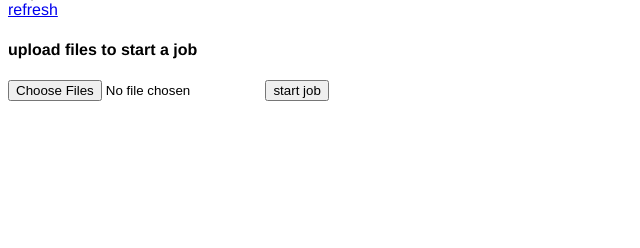
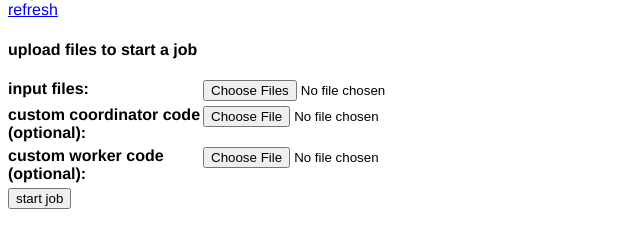
Before and after one commit to fstachura/irio2024-mapreduce, a Flask app: template mapreduce/frontend/templates/index.html in a window 1280 px wide. Shown: the part 148-396 px from the top of the page, without its empty margins (0-640 px from the left). Run offline with Flask 3, Linux system fonts and the light colour scheme; the template is opened without the code that fills it, so the values that code supplies are empty.

Commit message:
frontend: Add support for custom code

```diff
--- a/mapreduce/frontend/server.py
+++ b/mapreduce/frontend/server.py
@@ -7,6 +7,8 @@ from flask_httpauth import HTTPBasicAuth
 from werkzeug.security import generate_password_hash, check_password_hash
 from google.protobuf.empty_pb2 import Empty
 from google.cloud import storage
+
+from mapreduce import worker
 
 from ..proto import coordinator_pb2
 from ..proto import coordinator_pb2_grpc
@@ -28,20 +30,32 @@ def get_status(coordinator_addr):
         stub = coordinator_pb2_grpc.CoordinatorServiceStub(channel)
         return stub.LastJobStatus(Empty())
 
-def get_file_upload_url(coordinator_addr, num):
+def get_file_upload_url(coordinator_addr, num, direct=False):
     with grpc.insecure_channel(coordinator_addr) as channel:
         stub = coordinator_pb2_grpc.CoordinatorServiceStub(channel)
-        return stub.UploadFiles(coordinator_pb2.UploadFilesRequest(numberOfFiles=num))
+        return stub.UploadFiles(coordinator_pb2.UploadFilesRequest(numberOfFiles=num, withoutDirectory=direct))
 
-def start_job(coordinator_addr, input_location):
+def start_job(coordinator_addr, input_location, coordinator_code_location, worker_code_location):
     with grpc.insecure_channel(coordinator_addr) as channel:
         stub = coordinator_pb2_grpc.CoordinatorServiceStub(channel)
         result = stub.StartJob(
                 coordinator_pb2.StartJobRequest(
                     inputLocation=input_location,
-                    outputLocation=input_location.rstrip("/") + "_output"
+                    outputLocation=input_location.rstrip("/") + "_output",
+                    coordinatorCodeLocation=coordinator_code_location,
+                    workerCodeLocation=worker_code_location,
                 )
             )
+
+def upload_code_file(code):
+    upload_result = get_file_upload_url(app.config["COORDINATOR_ADDR"], 1, True)
+    result = requests.put(upload_result.uploadUrls[0],
+                          code.read(),
+                          headers={'Content-Type': 'application/octet-stream'})
+    if result.status_code != 200:
+        return None, result
+    else:
+        return upload_result.inputLocation[0], None
 
 def generate_index(msg=""):
     last_job = get_status(app.config["COORDINATOR_ADDR"])
@@ -69,9 +83,23 @@ def download_last():
 @auth.login_required
 def start():
     files = request.files.getlist("file")
+    coordinator_code = request.files.get("coordinator_code_file")
+    worker_code = request.files.get("worker_code_file")
+    coordinator_code_location, worker_code_location = None, None
+
+    failed = []
+
+    if coordinator_code is not None and len(coordinator_code.filename) != 0:
+        coordinator_code_location, upload_result = upload_code_file(coordinator_code)
+        if upload_result is not None:
+            failed.append((coordinator_code.filename, upload_result.status_code, upload_result.text))
+
+    if worker_code is not None and len(worker_code.filename) != 0:
+        worker_code_location, upload_result = upload_code_file(worker_code)
+        if upload_result is not None:
+            failed.append((worker_code.filename, upload_result.status_code, upload_result.text))
 
     uploadResult = get_file_upload_url(app.config["COORDINATOR_ADDR"], len(files))
-    failed = []
 
     for (f, url) in zip(files, uploadResult.uploadUrls):
         result = requests.put(url, f.read(), headers={'Content-Type': 'application/octet-stream'})
@@ -80,8 +108,13 @@ def start():
 
     if len(failed) == 0:
         try:
-            start_job(app.config["COORDINATOR_ADDR"], uploadResult.inputLocation)
-            return generate_index("files uploaded successfully, job started. inputlocation: " + uploadResult.inputLocation)
+            start_job(
+                app.config["COORDINATOR_ADDR"],
+                uploadResult.inputLocation[0],
+                coordinator_code_location,
+                worker_code_location,
+            )
+            return generate_index("files uploaded successfully, job started. inputlocation: " + uploadResult.inputLocation[0])
         except Exception:
             logging.exception("failed to start job")
             return generate_index("failed to start job, check logs")
--- a/mapreduce/frontend/templates/index.html
+++ b/mapreduce/frontend/templates/index.html
@@ -6,6 +6,17 @@
         <style>
         html {
             font-family: helvetica;
+        }
+
+        #form {
+            width: max(35vw, 200px);
+        }
+
+        .form-input {
+            display: grid;
+            grid-template-columns: 1fr 1fr;
+            margin-top: 5px;
+            margin-bottom: 5px;
         }
         </style>
     </head>
@@ -21,9 +32,20 @@
         </div>
         <a href="/">refresh</a>
         <h3>{{ msg }}</h3>
-        <form action="/start" method="POST" enctype="multipart/form-data">
+        <form id="form" action="/start" method="POST" enctype="multipart/form-data">
             <h4>upload files to start a job</h4>
-            <input type="file" id="file" name="file" multiple required/>
+            <div class="form-input">
+                <b>input files: </b>
+                <input type="file" id="file" name="file" multiple required/>
+            </div>
+            <div class="form-input">
+                <b>custom coordinator code (optional): </b>
+                <input type="file" id="coordinator_code_file" name="coordinator_code_file"/>
+            </div>
+            <div class="form-input">
+                <b>custom worker code (optional): </b>
+                <input type="file" id="worker_code_file" name="worker_code_file"/>
+            </div>
             <input type="submit" value="start job">
         </form>
     </body>
```
